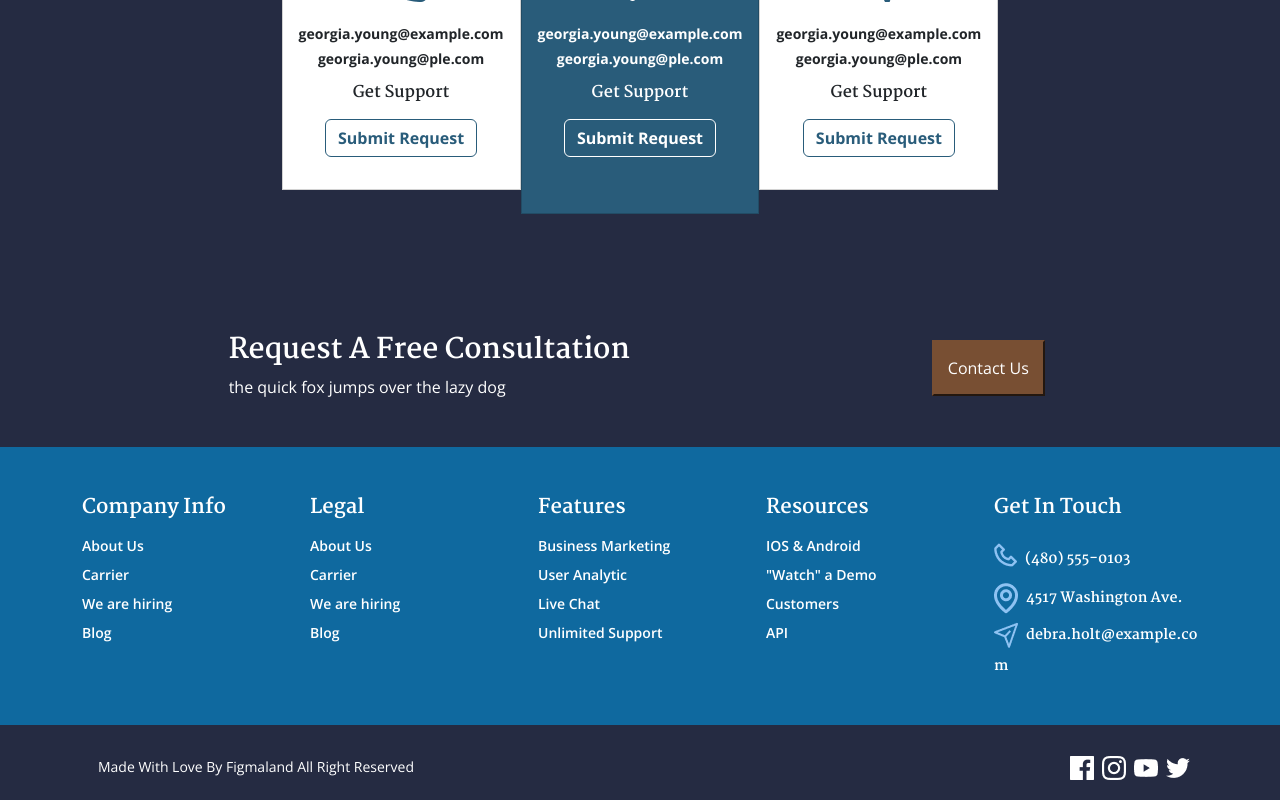
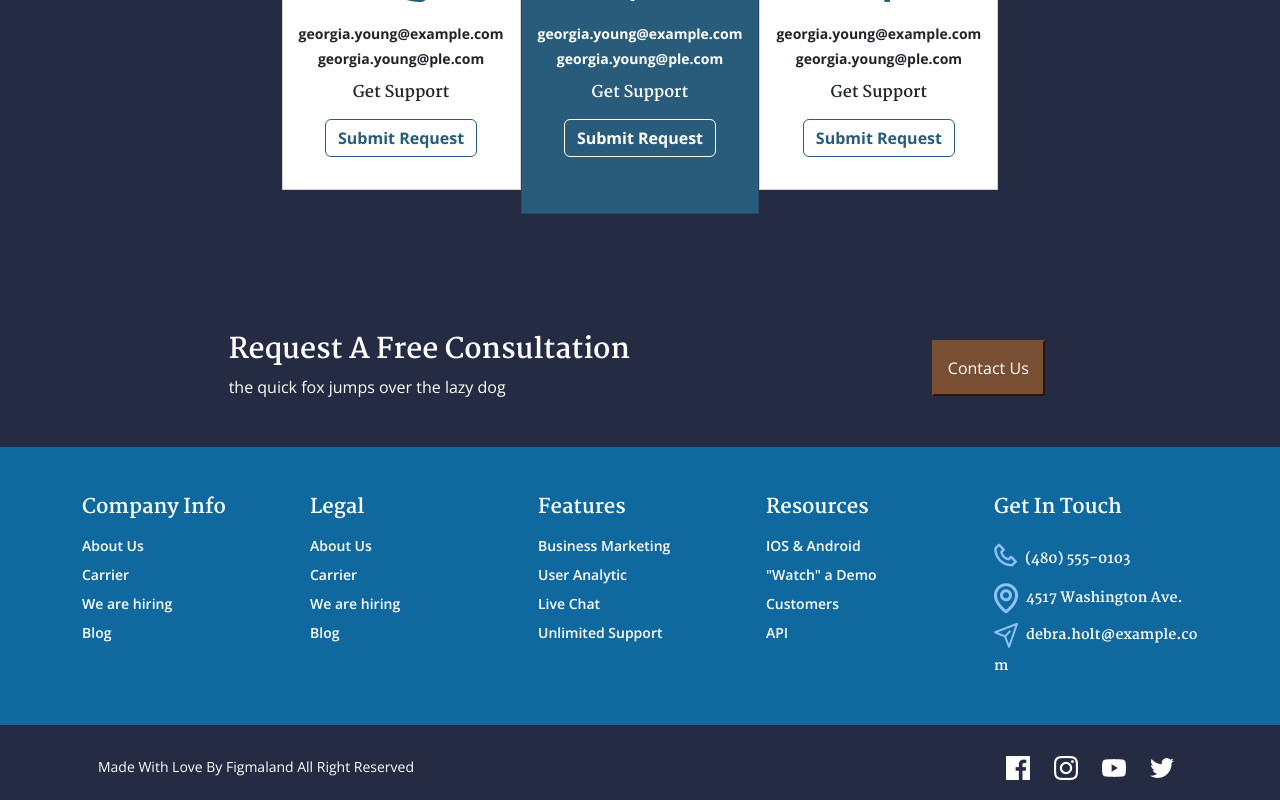
Before and after one commit to clarissakayano/legalide, a React (Create React App) app: page / in a window 1280 px wide. Shown: the part 2978-3778 px from the top of the page. Built offline with nearby package versions, Linux system fonts and the light colour scheme.

Commit message:
espaço entre os ícones
Apagando coisas desnecessárias e dando espaço no ícone do footer

```diff
--- a/src/components/Banner/style.js
+++ b/src/components/Banner/style.js
@@ -94,18 +94,6 @@
       list-style: none;
     }
     `;
-export const MobileMenu = styled.div`
-  font-family: Open Sans;
-  font-size: 25px;
-    li{
-      display: flex;
-      justify-content: center;
-      list-style: none;
-    }
-    .bg-menu{
-      background-color:rgba(37, 43, 66, 1);
-    }
-`;
 
 export const Log = styled.h3`
     color: white;
--- a/src/components/Footer/index.jsx
+++ b/src/components/Footer/index.jsx
@@ -12,16 +12,16 @@
                 <Text className="px-3">Made With Love By Figmaland All Right Reserved </Text>
             </div>
             <div className="d-flex align-items-center justify-content-center justify-content-lg-end">
-                    <div className="me-2">
+                    <div className="me-4">
                        <a href="https://www.facebook.com/" target="blank"><img src={face} alt="facebook"/></a>
                     </div>
-                    <div  className="me-2">
+                    <div  className="me-4">
                     <a href="https://www.instagram.com/" target="blank"><img src={instagram} alt="instagram" /></a>
                     </div>
-                    <div className="me-2">
+                    <div className="me-4">
                         <a  href="https://www.youtube.com/" target="blank"><img src={youtube} alt="youtube" /></a>
                     </div>
-                    <div  className="me-2">
+                    <div  className="me-4">
                         <a href="https://twitter.com/i/flow/login" target="blank"><img src={twitter} alt="twitter" /></a>
                     </div>
             </div>
--- a/src/components/FooterIcon/styles.js
+++ /dev/null
@@ -1,6 +0,0 @@
-import styled from 'styled-components';
-
-
-export const IconFooter = styled.div`
-
-`;
--- a/src/components/MenuMobile/index.jsx
+++ b/src/components/MenuMobile/index.jsx
@@ -10,7 +10,7 @@
         <Container isVisible={menuIsVisible}>
            <div id="menu-background" onClick={() => setMenuIsVisible(false)}>
                 <FiXCircle color="white" size={30} onClick={() => setMenuIsVisible(false)} />
-                <div className="d-flex justify-content-center" id="height">
+                <div className="d-flex justify-content-center">
                     <nav className="">
                         <a href="#Practice">Practice Areas</a>
                         <a href="#Advice">Practice Advice</a>
--- a/src/components/MenuMobile/styles.js
+++ b/src/components/MenuMobile/styles.js
@@ -40,6 +40,7 @@
     flex-direction: column;
     gap: 2rem;
     transform: .7s;
+    margin-top: 70px;
 }
 
 ${({isVisible}) => isVisible && css`
@@ -63,10 +64,6 @@
     z-index: 9;
 }
 
-#height{
- min-height: -webkit-fill-available;
-}
-
 `;
 
 
@@ -81,6 +78,4 @@
 z-index: ${theme.layers.overlay};
 `}
 
-
-
 `;
```
Also changed, not shown: src/components/FooterIcon/index.jsx (deleted, +0 -12 lines).
